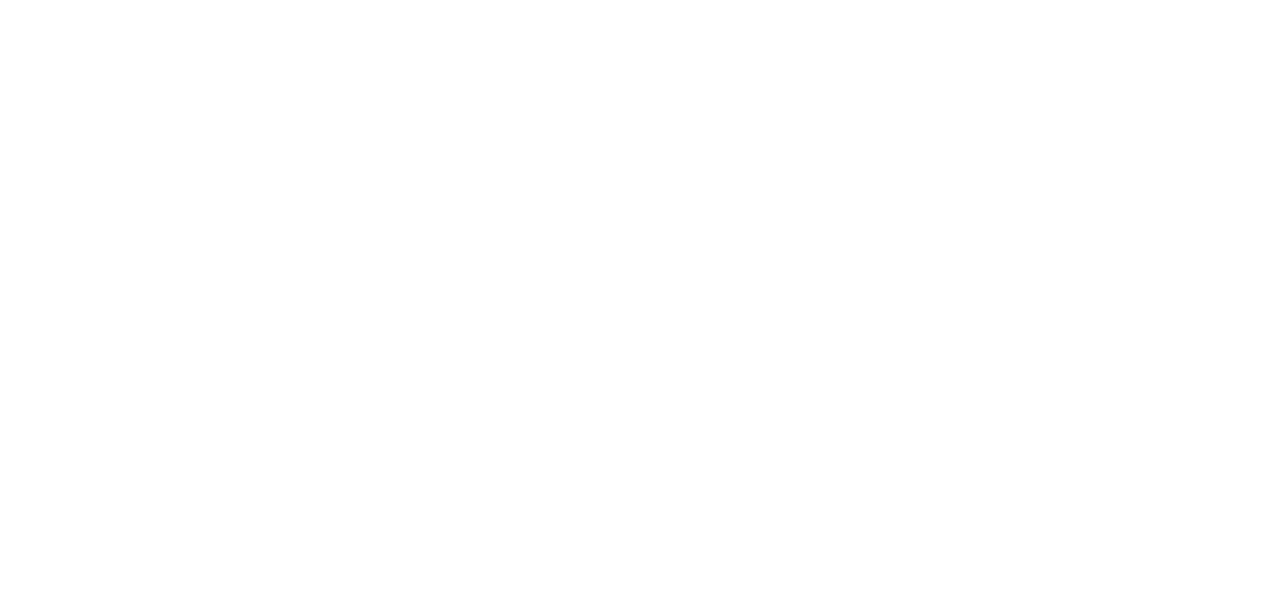
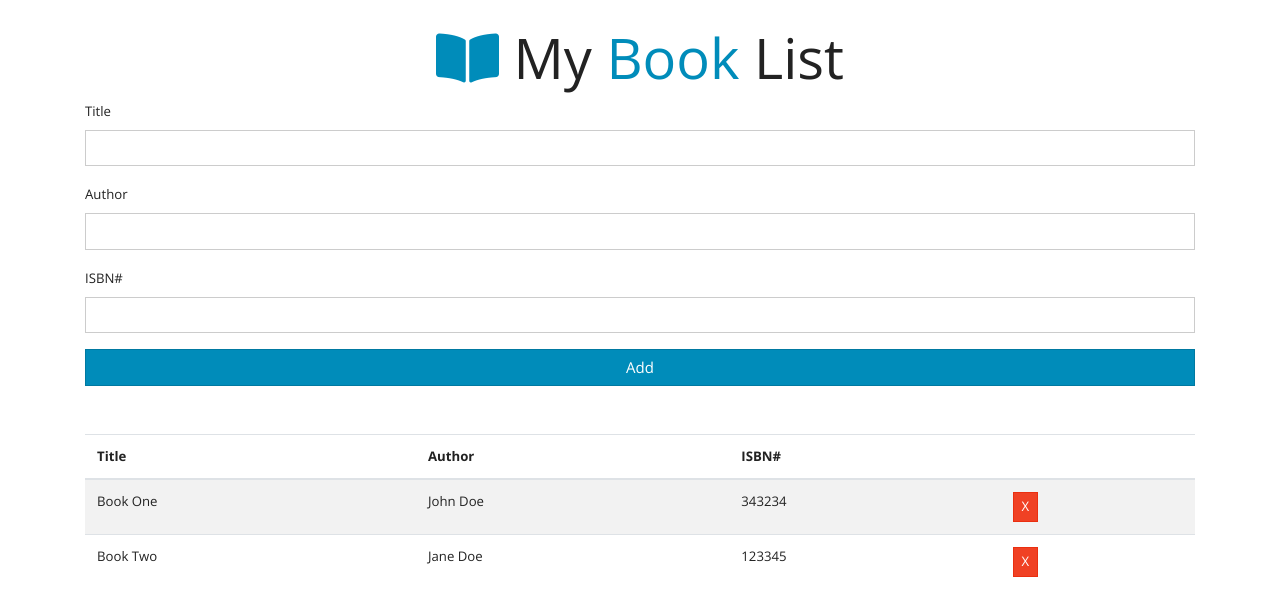
Before and after one commit to kuba-bednarczyk/my-book-list, a plain HTML site: page index.html in a window 1280 px wide. Drawn offline with nearby package versions, Linux system fonts and the light colour scheme.

Commit message:
make adding books to list and clear form after submition

```diff
--- a/app.js
+++ b/app.js
@@ -0,0 +1,76 @@
+// Book Class: Represents a Book
+class Book {
+  constructor(title, author, isbn) {
+    this.title = title;
+    this.author = author;
+    this.isbn = isbn;
+  }
+}
+
+// UI Class: Handle UI Tasks
+class UI {
+  static displayBooks() {
+    const storedBooks = [
+      {
+        title: 'Book One',
+        author: 'John Doe',
+        isbn: '343234',
+      },
+      {
+        title: 'Book Two',
+        author: 'Jane Doe',
+        isbn: '123345'
+      }
+    ];
+
+    const books = storedBooks;
+
+    books.forEach(book => UI.addBookToList(book));
+  }
+
+  static addBookToList({title, author, isbn}) {
+    const list = document.querySelector('#book-list');
+
+    const row = document.createElement('tr');
+    row.innerHTML = `
+      <td>${title}</td>
+      <td>${author}</td>
+      <td>${isbn}</td>
+      <td><a href="#" class="btn btn-danger btn-sm delete">X</a></td>
+    `;
+
+    list.appendChild(row);
+  };
+
+  static clearFields() {
+    document.querySelector('#title').value = '';
+    document.querySelector('#author').value = '';
+    document.querySelector('#isbn').value = '';
+  }
+}
+
+// Store Class: Handles Storage
+
+// Events: Display Books
+document.addEventListener('DOMContentLoaded', UI.displayBooks)
+
+// Events: Add a Book
+document.querySelector('#book-form').addEventListener('submit', (e) => {
+  // prevent submit
+  e.preventDefault();
+  // get form values
+  const titleVal = document.querySelector('#title').value;
+  const authorVal = document.querySelector('#author').value;
+  const isbnVal = document.querySelector('#isbn').value;
+
+  // Instatiate book;
+  const book = new Book(titleVal, authorVal, isbnVal);
+
+  // Add Book to UI
+  UI.addBookToList(book);
+
+  // clear fields
+  UI.clearFields();
+})
+
+// Event: Remove a Book
--- a/index.html
+++ b/index.html
@@ -4,10 +4,45 @@
   <meta charset="UTF-8">
   <meta http-equiv="X-UA-Compatible" content="IE=edge">
   <meta name="viewport" content="width=device-width, initial-scale=1.0">
-  <title>MyBookList</title>
+  <link rel="stylesheet" href="https://bootswatch.com/4/yeti/bootstrap.min.css">
+  <link rel="stylesheet" href="https://cdnjs.cloudflare.com/ajax/libs/font-awesome/5.6.3/css/all.min.css" integrity="sha512-f2MWjotY+JCWDlE0+QAshlykvZUtIm35A6RHwfYZPdxKgLJpL8B+VVxjpHJwZDsZaWdyHVhlIHoblFYGkmrbhg==" crossorigin="anonymous" referrerpolicy="no-referrer" />
+  <title>MyBookList App</title>
 </head>
 <body>
-
+  <div class="container mt-4">
+    <h1 class="display-4 text-center">
+      <i class="fas fa-book-open text-primary"></i>
+      My
+      <span class="text-primary">Book</span>
+      List
+    </h1>
+    <form id="book-form">
+      <div class="form-group">
+        <label for="title">Title</label>
+        <input type="text" id="title" class="form-control">
+      </div>
+      <div class="form-group">
+        <label for="author">Author</label>
+        <input type="text" id="author" class="form-control">
+      </div>
+      <div class="form-group">
+        <label for="isbn">ISBN#</label>
+        <input type="text" id="isbn" class="form-control">
+      </div>
+      <input type="submit" value="Add" class="btn btn-primary btn-block">
+    </form>
+    <table class="table table-striped mt-5">
+      <thead>
+        <tr>
+          <th>Title</th>
+          <th>Author</th>
+          <th>ISBN#</th>
+          <th></th>
+        </tr>
+      </thead>
+      <tbody id="book-list"></tbody>
+    </table>
+  </div>
 
   <script src="./app.js"></script>
 </body>
```
